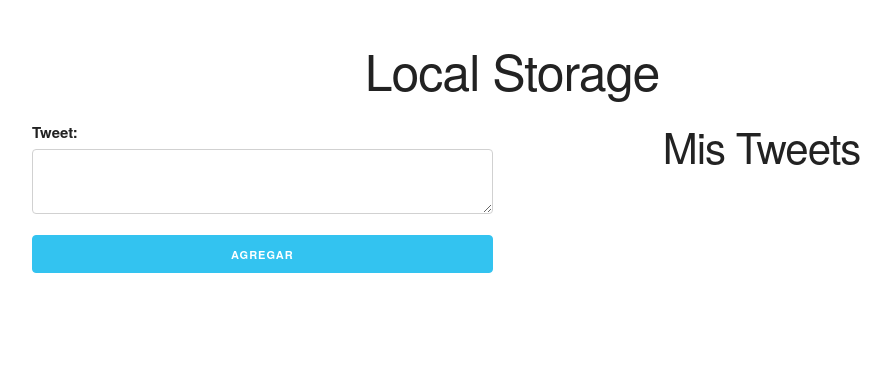
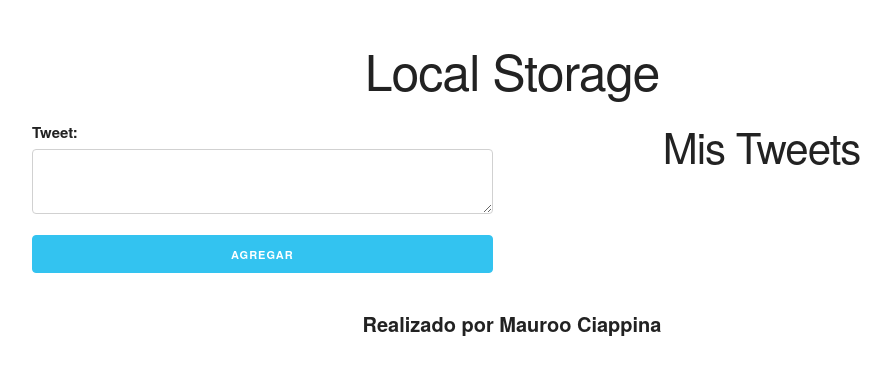
Before and after one commit to mauroociappinaph/Proyecto-Local-Storage-mc, a plain HTML site: page index.html in a window 1280 px wide. Shown: the whole page, without its empty margins (128-1019 px from the left). Drawn offline with Linux system fonts and the light colour scheme.

Commit message:
Mensaje de commit

```diff
--- a/css/custom.css
+++ b/css/custom.css
@@ -23,3 +23,11 @@ h1, h2 {
     margin: 0 auto;
     color: white;
 }
+p {
+    text-align: center;
+    font-size: 20px;
+    font-weight: bold;
+    margin: 0;
+    padding: 0;
+
+}
--- a/index.html
+++ b/index.html
@@ -31,6 +31,7 @@
             </div>
 
         </div>
+        <p>Realizado por Mauroo Ciappina</p>
     </div> <!--#contenido-->
 
     <script src="js/app.js"></script>
```
